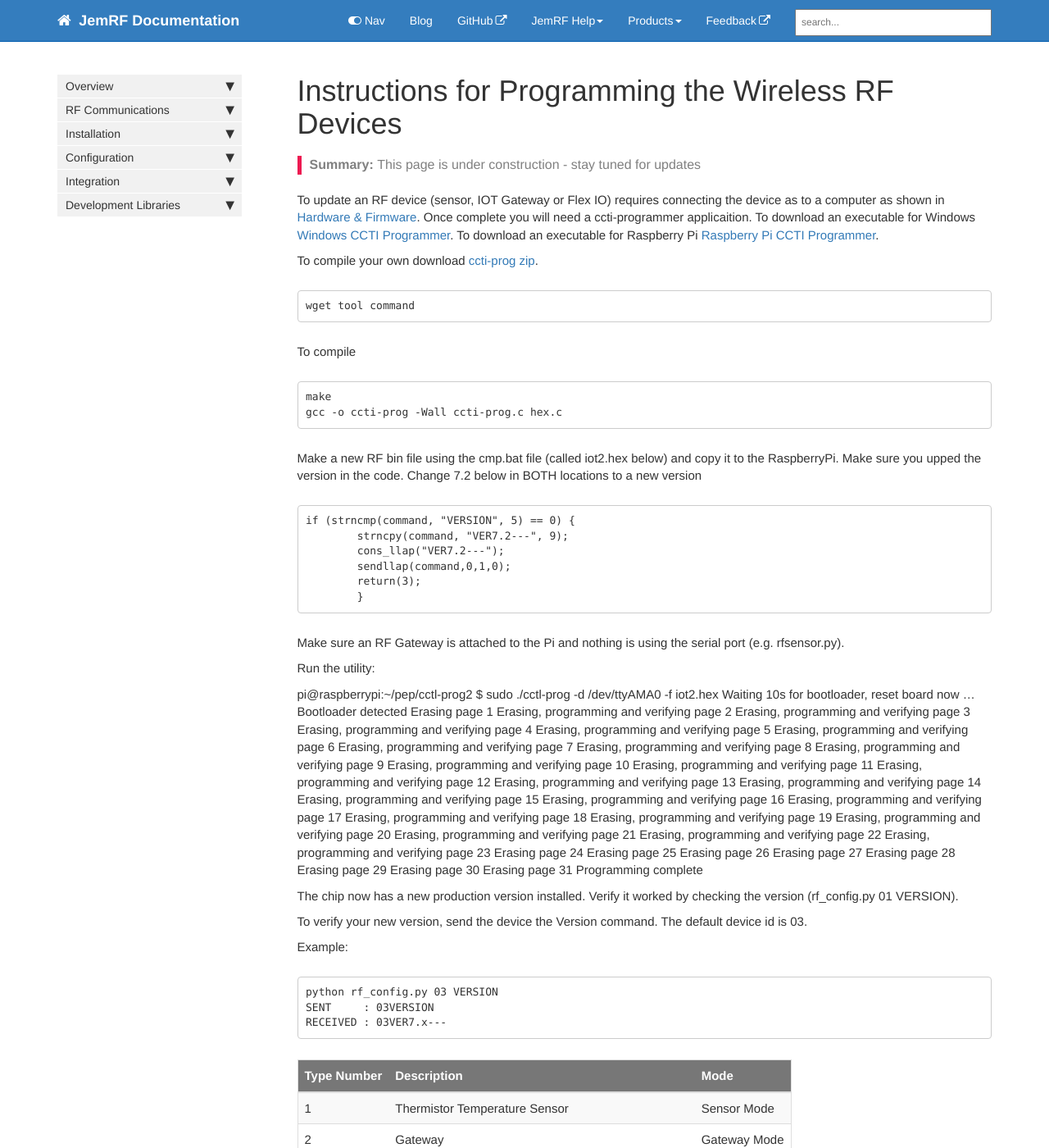
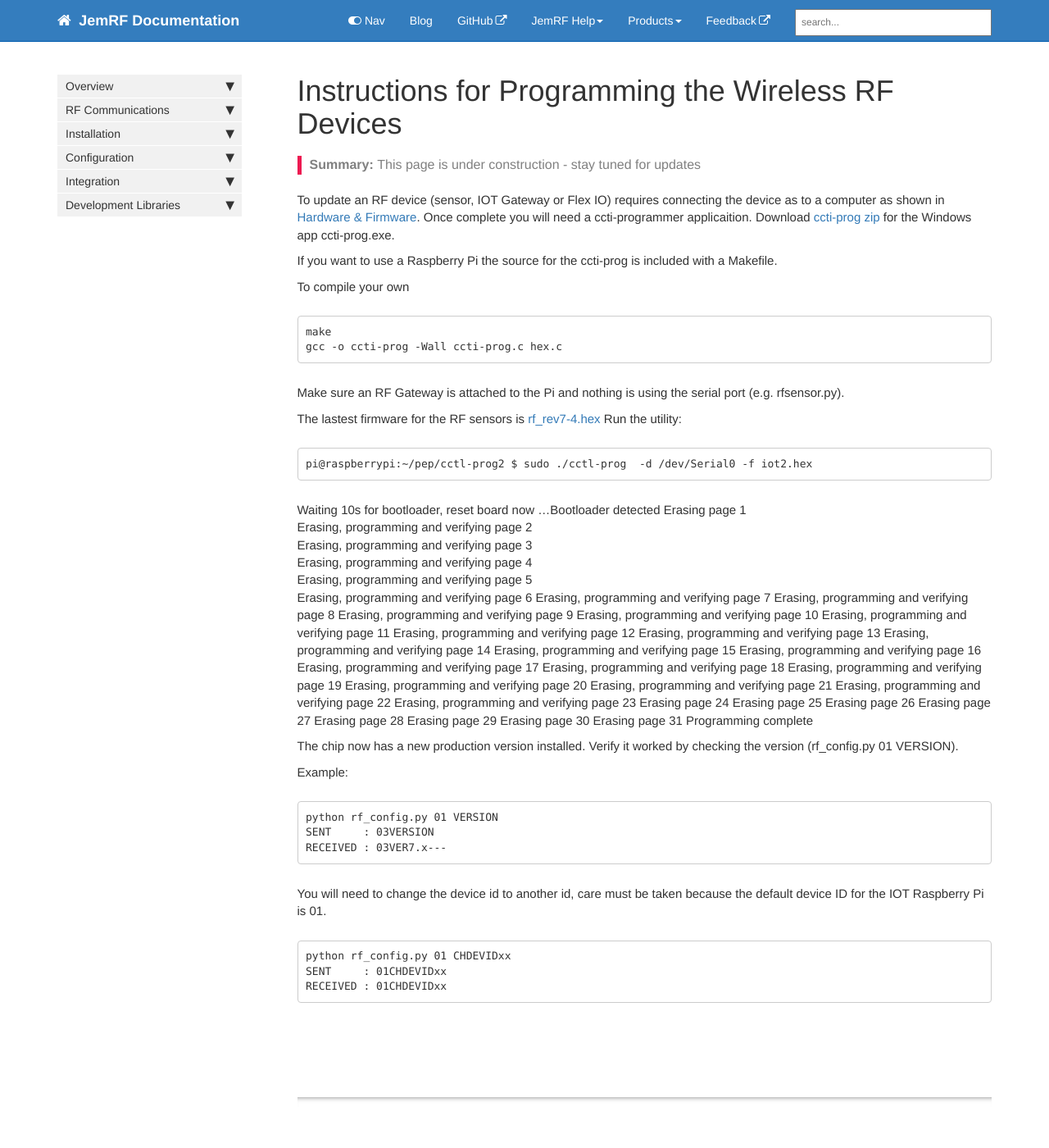
Before and after one commit to JemRF/RF-Documentation, a Jekyll site: the page built from pages/mydoc/programming_rf_devices.md, in a window 1280 px wide and 1400 px high. Shown: the whole window at 82% size. Built offline with Jekyll 4.4.1, drawn with Linux system fonts in a browser that asks for light colours; comment, search, counter and statistics services are not loaded; some of the changed text lies outside the part shown.

Commit message:
JD6 #comment finish baseline and add apps tobe downloaded #inWork

````diff
--- a/pages/mydoc/programming_rf_devices.md
+++ b/pages/mydoc/programming_rf_devices.md
@@ -11,41 +11,29 @@ folder: mydoc
 
 To update an RF device (sensor, IOT Gateway or Flex IO) requires connecting the device as to a computer as shown in [Hardware & Firmware](hardware_and_firmware.html).
 Once complete you will need a ccti-programmer applicaition.
-To download an executable for Windows [Windows CCTI Programmer](link_to_programmer).
-To download an executable for Raspberry Pi [Raspberry Pi CCTI Programmer](link_to_programmer).
+Download [ccti-prog zip](../apps/ccti-prog.zip) for the Windows app ccti-prog.exe.
 
-To compile your own download [ccti-prog zip](ccti-prog.zip).
-```
-wget tool command
-```
-To compile
+If you want to use a Raspberry Pi the source for the ccti-prog is included with a Makefile.
+
+To compile your own
 ```
 make
 gcc -o ccti-prog -Wall ccti-prog.c hex.c
 ```
-Make a new RF bin file using the cmp.bat file (called iot2.hex below) and copy it to the RaspberryPi. Make sure you upped the version in the code. Change 7.2 below in BOTH locations to a new version
-
-```
-if (strncmp(command, "VERSION", 5) == 0) {
-        strncpy(command, "VER7.2---", 9);
-        cons_llap("VER7.2---");
-        sendllap(command,0,1,0);
-        return(3);
-        }
-```
-
 Make sure an RF Gateway is attached to the Pi and nothing is using the serial port (e.g. rfsensor.py).
 
+The lastest firmware for the RF sensors is [rf_rev7-4.hex](../apps/rf_rev7-4.hex)
 Run the utility:
-
-pi@raspberrypi:~/pep/cctl-prog2 $ sudo ./cctl-prog  -d /dev/ttyAMA0 -f iot2.hex
+```
+pi@raspberrypi:~/pep/cctl-prog2 $ sudo ./cctl-prog  -d /dev/Serial0 -f iot2.hex
+```
 Waiting 10s for bootloader, reset board now
 ...Bootloader detected
-Erasing page 1
-Erasing, programming and verifying page 2
-Erasing, programming and verifying page 3
-Erasing, programming and verifying page 4
-Erasing, programming and verifying page 5
+Erasing page 1<br />
+Erasing, programming and verifying page 2<br />
+Erasing, programming and verifying page 3<br />
+Erasing, programming and verifying page 4<br />
+Erasing, programming and verifying page 5<br />
 Erasing, programming and verifying page 6
 Erasing, programming and verifying page 7
 Erasing, programming and verifying page 8
@@ -76,41 +64,16 @@ Programming complete
 
 The chip now has a new production version installed. Verify it worked by checking the version (rf_config.py 01 VERSION).
 
-To verify your new version, send the device the Version command.
-The default device id is 03.
-
 Example:
 
 ```
-python rf_config.py 03 VERSION
+python rf_config.py 01 VERSION
 SENT     : 03VERSION
 RECEIVED : 03VER7.x---
 ```
-
-
-| Type Number| Description | Mode |
-|------------|-------------|
-| 1  | Thermistor Temperature Sensor| Sensor Mode |
-| 2  | Gateway | Gateway Mode|
-| 3  | DHT22 Humidity Sensor |Sensor Mode|
-| 4  | DS18B20 Temperature Sensor |Sensor Mode |
-| 5  | Analog A | Sensor Mode|
-| 6  | Analog B | Sensor Mode|
-| 7  | Relay | Actuator Mode |
-| 8  | SHT21 Humidity and Temperature Sensor| Sensor Mode |
-| 9  | BME280 Pressure, Humidity and Temperature Sensor| Sensor Mode |
-| 10 | HTU21 Humidity and Temperature Sensor| Sensor Mode |
-
-
-**Command:** TYPE[*p1*] <br>
-**Response:** TYPE[*p1*]
-
-*Where*: p1 = Type Number from the above table
-
-Example:
-
+You will need to change the device id to another id, care must be taken because the default device ID for the IOT Raspberry Pi is 01.
 ```
-python rf_config.py 03 TYPE1
-SENT     : 03TYPE1
-RECEIVED : 03TYPE1----
+python rf_config.py 01 CHDEVIDxx
+SENT     : 01CHDEVIDxx
+RECEIVED : 01CHDEVIDxx
 ```
````
Also changed, not shown: other parts of pages/mydoc/programming_rf_devices.md (+1 -1 lines), 2 other files.
